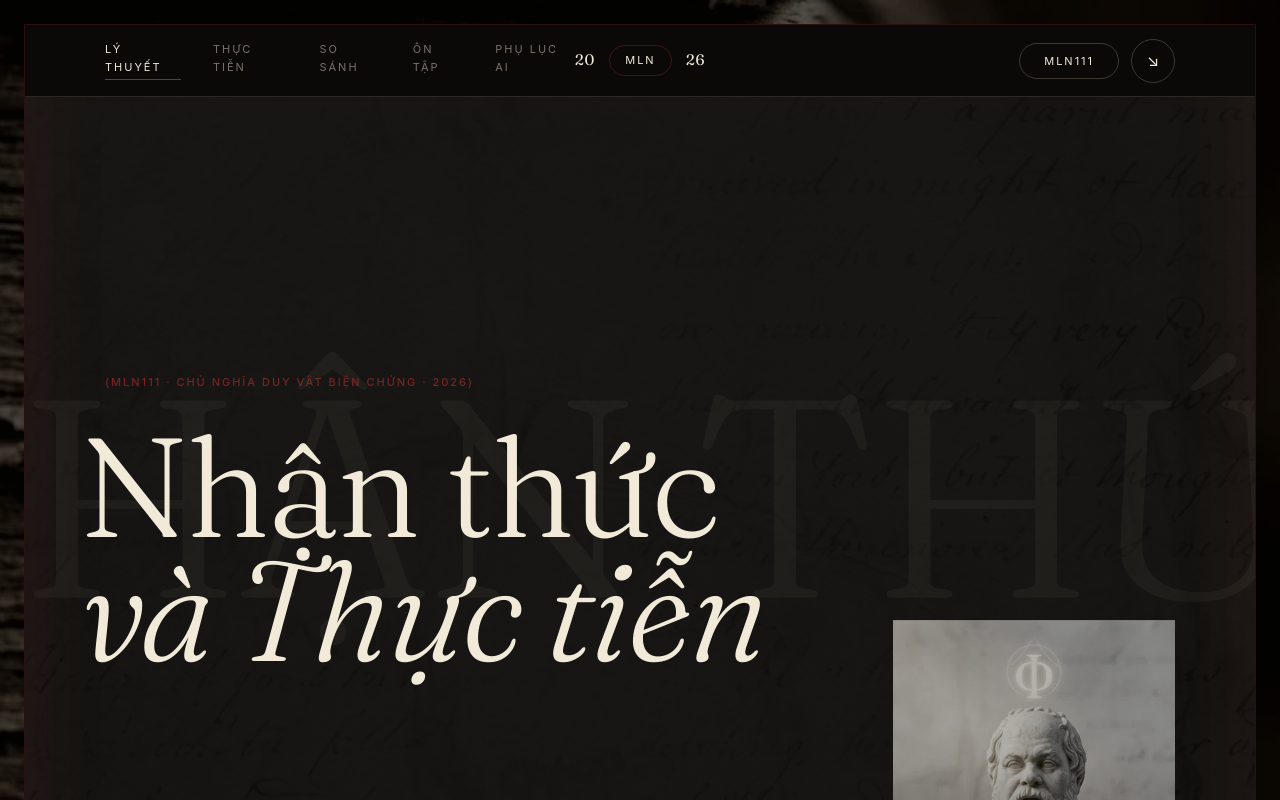
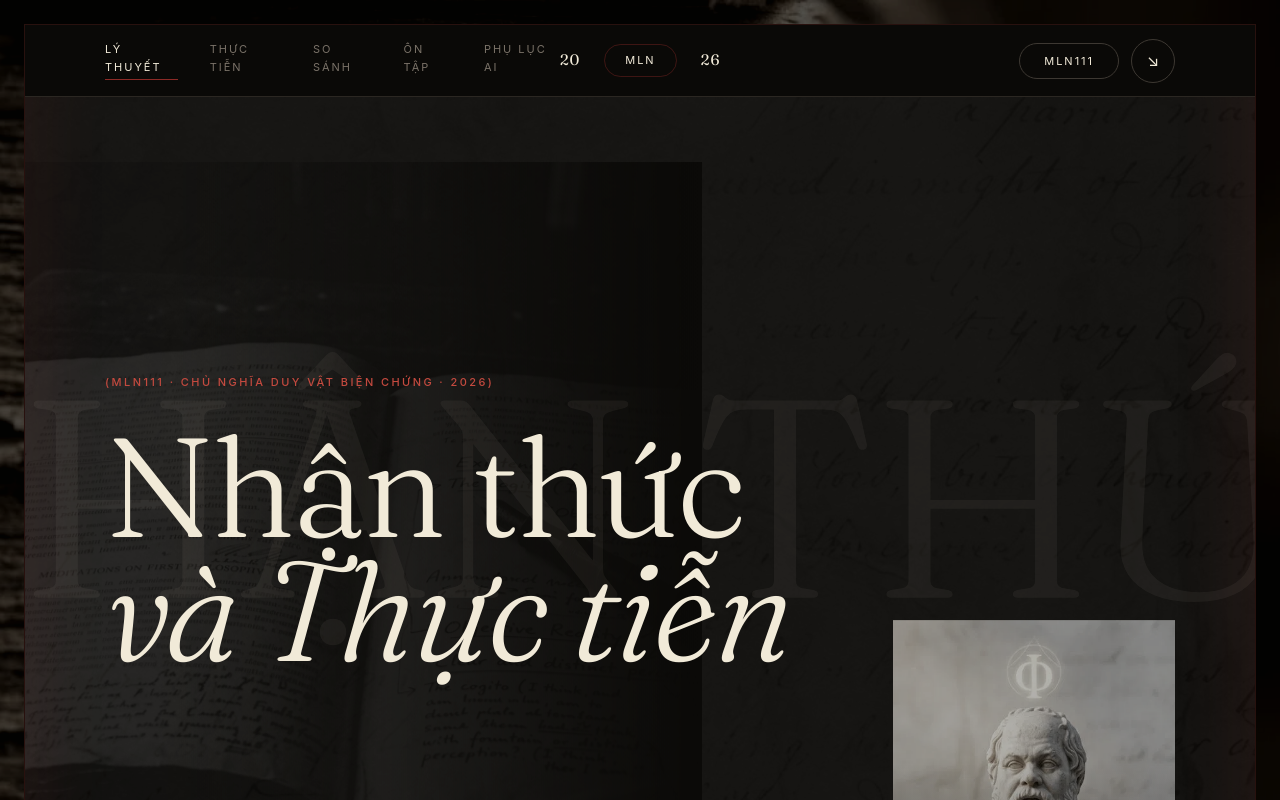
Before and after one commit to haospring398/MLN111, a React (Vite) app: page / in a window 1280 px wide. Shown: the top 800 px of the page. Built offline with nearby package versions, Linux system fonts and the light colour scheme; a web font is replaced by a local one.

Commit message:
Optimize Hero

```diff
--- a/src/App.jsx
+++ b/src/App.jsx
@@ -275,7 +275,7 @@ function Nav() {
 
 function Hero() {
   const floatRef = useParallax(0.06)
-  const bookRef = useParallax(0.09)
+  const bookRef = useParallax(0.03)
   const go = (id) => {
     const el = document.getElementById(id)
     if (el) el.scrollIntoView({ behavior: "smooth", block: "start" })
@@ -286,6 +286,10 @@ function Hero() {
         <img src="/img/manuscript-bg.jpg" alt="" aria-hidden="true" style={{ width: "100%", height: "100%", objectFit: "cover", opacity: 0.06, mixBlendMode: "screen", filter: "grayscale(1)" }} />
       </div>
 
+      <div ref={bookRef} className="hero-book-bg" aria-hidden="true">
+        <img src="/img/book-notes.jpg" alt="" loading="lazy" decoding="async" />
+      </div>
+
       <span className="hero-watermark" aria-hidden="true">NHẬN THỨC</span>
 
       <div ref={floatRef} style={{ position: "absolute", right: "var(--space-section-h)", top: "50%", transform: "translateY(-50%)", width: "clamp(200px, 22vw, 300px)", height: "clamp(260px, 28vw, 390px)", overflow: "hidden", zIndex: 1 }}>
@@ -293,13 +297,9 @@ function Hero() {
         <div style={{ position: "absolute", inset: 0, background: "linear-gradient(to bottom, transparent 40%, rgba(11,10,8,0.6) 100%)" }} />
       </div>
 
-      <div ref={bookRef} style={{ position: "absolute", left: "var(--space-section-h)", bottom: "12%", width: "clamp(130px, 14vw, 180px)", height: "clamp(85px, 9vw, 120px)", overflow: "hidden", zIndex: 1 }}>
-        <img src="/img/book-notes.jpg" alt="" style={{ width: "100%", height: "100%", objectFit: "cover", objectPosition: "center top" }} />
-      </div>
-
       <div className="hero-content" style={{ position: "relative", zIndex: 2, paddingBottom: "4rem" }}>
         <Rev>
-          <Label style={{ color: "var(--color-accent)", opacity: 0.8 }}>
+          <Label style={{ color: "#C44A3F", opacity: 1, letterSpacing: "0.22em" }}>
             (MLN111 · Chủ nghĩa Duy vật Biện chứng · 2026)
           </Label>
         </Rev>
@@ -964,24 +964,24 @@ function AISection() {
   const checks = [
     {
       n: "4.1 Minh bạch",
-      score: "0.5đ ✓",
+      score: "✓",
       body: "Liệt kê đủ công cụ, mục đích, prompt và link chat.",
     },
     {
       n: "4.2 Trách nhiệm",
-      score: "0.5đ ✓",
+      score: "✓",
       body:
         "Mọi luận điểm AI đối chiếu giáo trình LLCT và nguồn chính thống.",
     },
     {
       n: "4.3 Liêm chính",
-      score: "0.5đ ✓",
+      score: "✓",
       body:
         "Cam kết văn bản. Phân định rõ AI output và phần nhóm chỉnh sửa.",
     },
     {
       n: "4.4 Sáng tạo",
-      score: "0.5đ ✓",
+      score: "✓",
       body:
         "AI hỗ trợ quiz và website — không thay tư duy phân tích của nhóm.",
     },
--- a/src/index.css
+++ b/src/index.css
@@ -310,7 +310,7 @@ h1, h2, h3, h4, h5, h6 {
 .nav-center {
   display: flex;
   align-items: center;
-  gap: 0.875rem;
+  gap: 1.5rem;
   font-family: var(--font-display);
   font-size: 0.95rem;
   color: var(--color-text);
@@ -319,7 +319,7 @@ h1, h2, h3, h4, h5, h6 {
 .nav-pill {
   border: 1px solid rgba(140, 42, 38, 0.4);
   border-radius: var(--pill-radius);
-  padding: 0.35rem 0.95rem;
+  padding: 0.4rem 1.25rem;
   font-family: var(--font-ui);
   font-size: var(--type-label);
   letter-spacing: var(--tracking-label);
@@ -393,9 +393,9 @@ h1, h2, h3, h4, h5, h6 {
   font-size: clamp(6rem, 22vw, 28rem);
   font-weight: 300;
   color: var(--color-text);
-  opacity: 0.04;
+  opacity: 0.05;
   user-select: none;
-  z-index: 0;
+  z-index: 1;
   white-space: nowrap;
   letter-spacing: var(--tracking-display);
   pointer-events: none;
@@ -429,8 +429,8 @@ h1, h2, h3, h4, h5, h6 {
   font-weight: var(--weight-display);
   line-height: var(--leading-display);
   letter-spacing: var(--tracking-display);
-  width: 110%;
-  margin-left: -2vw;
+  width: 100%;
+  margin-left: 0;
   color: var(--color-text);
 }
 .hero-scroll {
@@ -439,6 +439,49 @@ h1, h2, h3, h4, h5, h6 {
   align-items: center;
   gap: 0.75rem;
   margin-top: 2rem;
+}
+
+.hero-book-bg {
+  position: absolute;
+  left: 0;
+  top: 0;
+  bottom: 0;
+  width: 55%;
+  overflow: hidden;
+  pointer-events: none;
+  z-index: 0;
+  will-change: transform;
+}
+.hero-book-bg img {
+  width: 100%;
+  height: 100%;
+  object-fit: cover;
+  object-position: center center;
+  filter: grayscale(1) contrast(1.2) brightness(0.8);
+  opacity: 0.1;
+}
+.hero-book-bg::after {
+  content: "";
+  position: absolute;
+  inset: 0;
+  background: linear-gradient(
+    to right,
+    transparent 0%,
+    transparent 20%,
+    rgba(11, 10, 8, 0.4) 60%,
+    rgba(11, 10, 8, 0.85) 90%,
+    var(--color-bg) 100%
+  );
+  pointer-events: none;
+}
+@media (max-width: 768px) {
+  .hero-book-bg {
+    width: 100%;
+    opacity: 0.6;
+  }
+  .hero-book-bg img {
+    opacity: 0.08;
+  }
 }
 
 /* ============ SECTION BASE ============ */
```
Also changed, not shown: 4 other files (tests, documents, lock files or other folders).
